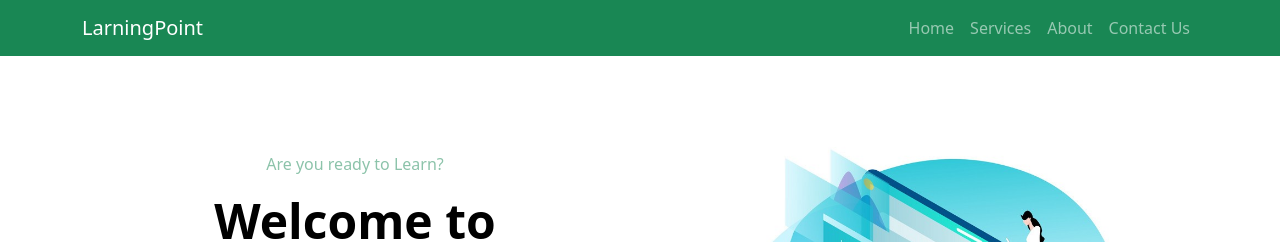
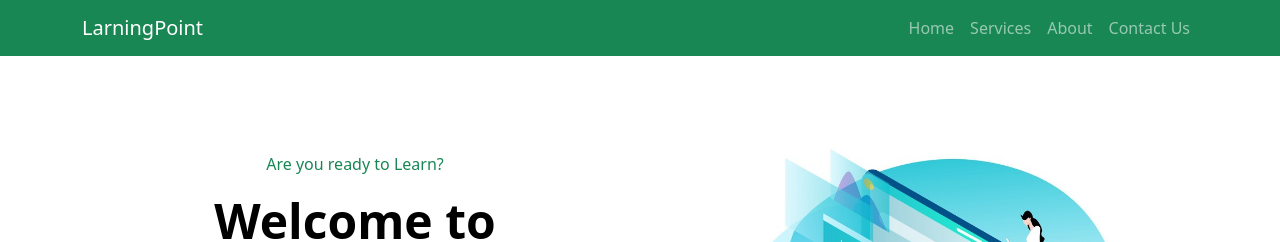
Before and after one commit to talhabinislamfarhad/larning-point, a React (Create React App) app: page / in a window 1280 px wide. Shown: the top 242 px of the page. Built offline with nearby package versions, Linux system fonts and the light colour scheme.

Commit message:
Update Home.css

```diff
--- a/src/components/Home/Home.css
+++ b/src/components/Home/Home.css
@@ -3,7 +3,7 @@
 }
 
 .header-details h6 {
-    color: #8CC3AA;
+    color: #198754;
     font-weight: normal;
     font-size: 16px;
     line-height: 24px;
```
